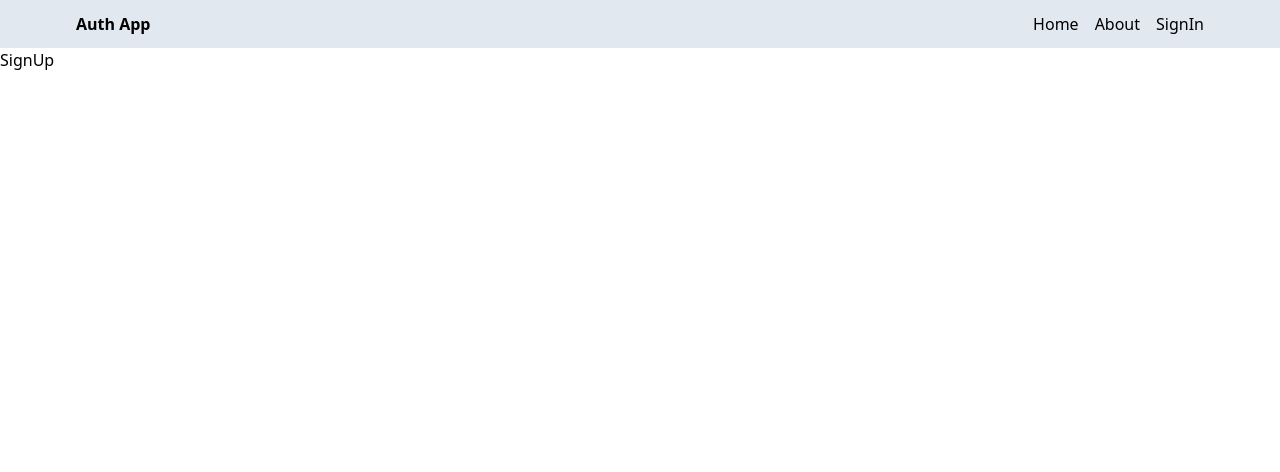
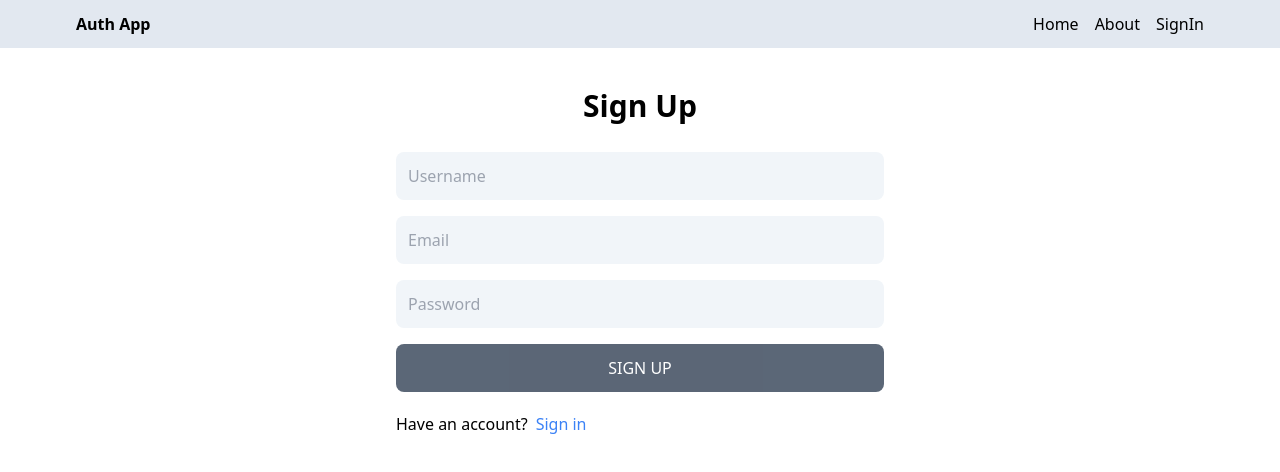
Before and after one commit to feras-alkilani/Full-Stack-MERN-Auth-project, a React (Vite) app in the folder client/: page /sign-up in a window 1280 px wide. Shown: the top 472 px of the page. Built offline with nearby package versions, Linux system fonts and the light colour scheme.

Commit message:
complete sign up page UI

```diff
--- a/client/src/App.jsx
+++ b/client/src/App.jsx
@@ -1,8 +1,8 @@
 import { BrowserRouter, Routes, Route } from "react-router-dom";
 import Home from "./pages/Home";
 import About from "./pages/About";
-import SignIn from "./pages/signIn";
-import SignUp from "./pages/signUp";
+import SignIn from "./pages/SignIn";
+import SignUp from "./pages/SignUp";
 import Profile from "./pages/profile";
 import Header from "./components/Header";
 
--- a/client/src/pages/SignIn.jsx
+++ b/client/src/pages/SignIn.jsx
@@ -1,5 +1,9 @@
 import React from "react";
 
 export default function SignIn() {
-  return <div>SignIn</div>;
+  return (
+    <div>
+      <h1>SignIn</h1>
+    </div>
+  );
 }
--- a/client/src/pages/SignUp.jsx
+++ b/client/src/pages/SignUp.jsx
@@ -1,5 +1,42 @@
-import React from "react";
+import { Link, useNavigate } from "react-router-dom";
 
 export default function SignUp() {
-  return <div>SignUp</div>;
+  return (
+    <div className="p-3 max-w-lg mx-auto">
+      <h1 className="text-3xl text-center font-semibold my-7">Sign Up</h1>
+      <form className="flex   flex-col gap-4">
+        <input
+          type="text"
+          placeholder="Username"
+          id="Username"
+          className="bg-slate-100 p-3 rounded-lg"
+        />
+        <input
+          type="text"
+          placeholder="Email"
+          id="Username"
+          className="bg-slate-100 p-3 rounded-lg"
+        />
+        <input
+          type="password"
+          placeholder="Password"
+          id="password"
+          className="bg-slate-100 p-3 rounded-lg"
+        />
+
+        <button
+          disabled
+          className="bg-slate-700 text-white p-3 rounded-lg uppercase hover:opacity-95 disabled:opacity-80"
+        >
+          Sign Up
+        </button>
+      </form>
+      <div className="flex gap-2 mt-5">
+        <p>Have an account?</p>
+        <Link to="/sign-in">
+          <span className="text-blue-500">Sign in</span>
+        </Link>
+      </div>
+    </div>
+  );
 }
```
